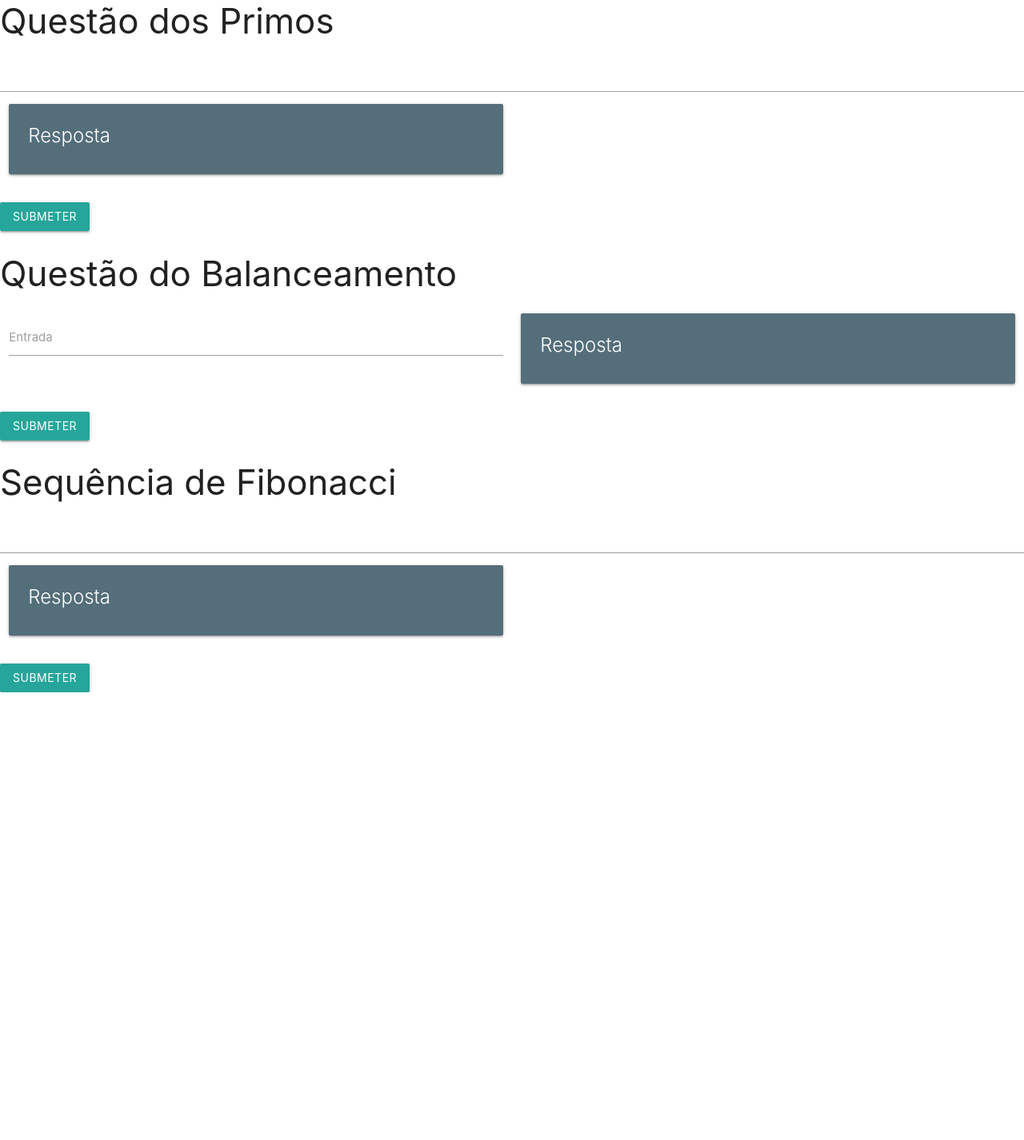
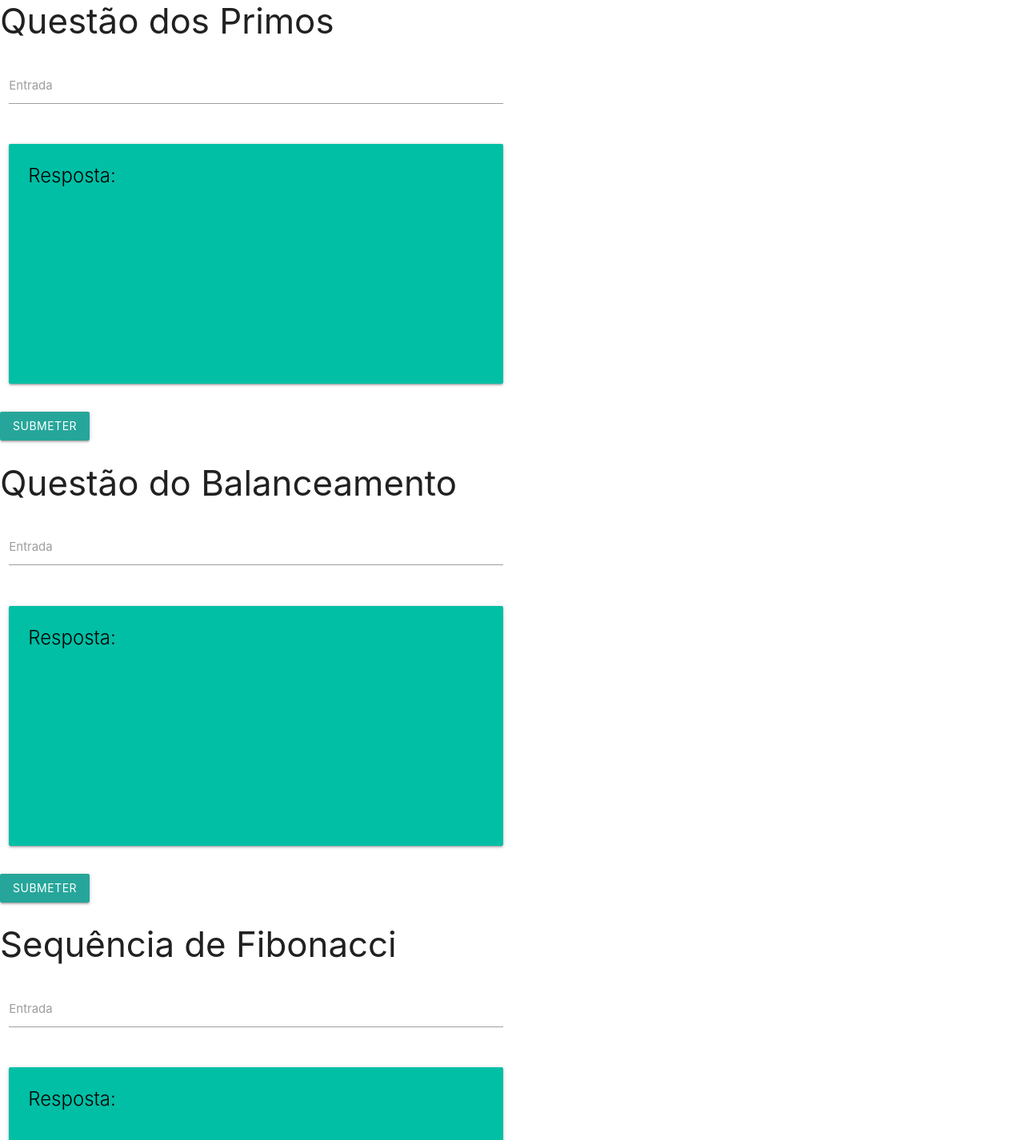
Before and after one commit to ricardoMonteiroTavares/DesafioMercadou, a plain HTML site: page perguntas/index.html in a window 1280 px wide. Shown: the part 90-1516 px from the top of the page at 80% size. Before the commit the page ends 956 px from the top, so only its background shows below. Drawn offline with nearby package versions, Linux system fonts and the light colour scheme.

Commit message:
Versão 3
Ajustes de design

```diff
--- a/perguntas/index.html
+++ b/perguntas/index.html
@@ -7,26 +7,29 @@
 
     </head>
     <body>
-        <div class="navbar-fixed">
-            <nav>
-                <div class="nav-wrapper">
-                    <h4>Ricardo de Monteiro e Tavares - Desafio Mercadou</h4>
-                </div>
+        <header class="navbar-fixed teal accent-3">
+
+            <nav class="nav-wrapper">
+                <h4>Ricardo de Monteiro e Tavares - Desafio Mercadou</h4>
             </nav>
-        </div>
+
+        </header>
 
 
         <div id='primo'>
             <h3>Questão dos Primos</h3>
-            <div>
-                <input>
+            <div class="row">
+                <div class="input-field col s6">
+                    <input v-model="str" id="input" type="text" class="validate">
+                    <label class="active" for="input">Entrada</label>
+                </div>
             </div>
 
             <div class="row">
                 <div class="col s12 m6">
-                    <div class="card blue-grey darken-1">
-                        <div class="card-content white-text">
-                        <span class="card-title">Resposta</span>
+                    <div class="small card teal accent-4">
+                        <div class="card-content black-text">
+                        <span class="card-title">Resposta:</span>
                         <p>{{ message }}</p>
                         </div>
                     </div>
@@ -40,16 +43,19 @@
         <div id='balanceado'>
             <h3>Questão do Balanceamento</h3>
 
+
             <div class="row">
-                    <div class="input-field col s6">
-                        <input id='balan' v-model="str">
-                        <label for= 'balan'>Entrada</label>
-                    </div>
+                <div class="input-field col s6">
+                    <input v-model="str" id="input" type="text" class="validate">
+                    <label class="active" for="input">Entrada</label>
+                </div>
+            </div>
 
+            <div class="row">
                 <div class="col s12 m6">
-                    <div class="card blue-grey darken-1">
-                        <div class="card-content white-text">
-                        <span class="card-title">Resposta</span>
+                    <div class="small card teal accent-4">
+                        <div class="card-content black-text">
+                        <span class="card-title">Resposta:</span>
                         <p>{{ message }}</p>
                         </div>
                     </div>
@@ -63,14 +69,18 @@
 
         <div id='fibo'>
             <h3>Sequência de Fibonacci</h3>
-            <div>
-                <input v-model.number="value" type="number">
+            <div class="row">
+                <div class="input-field col s6">
+                    <input v-model.number="value" id="input" type="text" class="validate">
+                    <label class="active" for="input">Entrada</label>
+                </div>
             </div>
+
             <div class="row">
                 <div class="col s12 m6">
-                    <div class="card blue-grey darken-1">
-                        <div class="card-content white-text">
-                        <span class="card-title">Resposta</span>
+                    <div class="small card teal accent-4">
+                        <div class="card-content black-text">
+                        <span class="card-title">Resposta:</span>
                         <p>{{ message }}</p>
                         </div>
                     </div>
```
